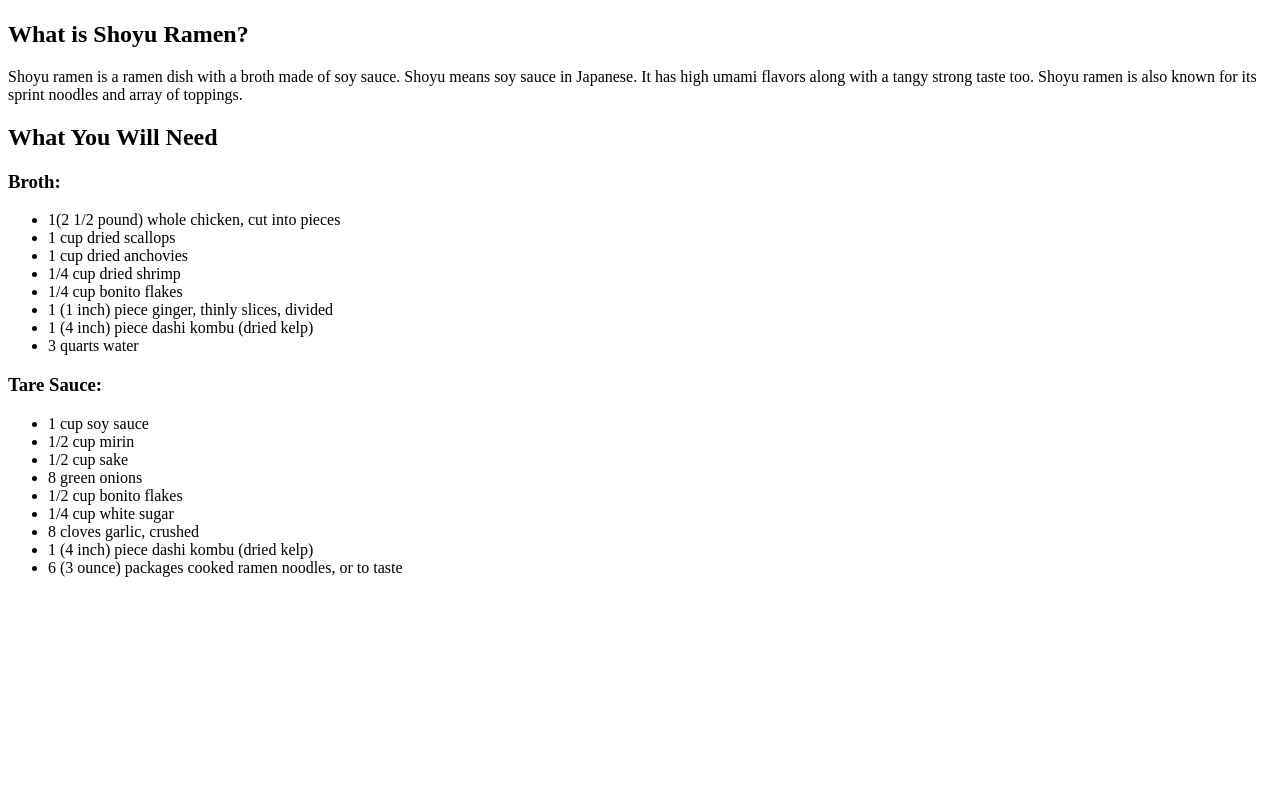
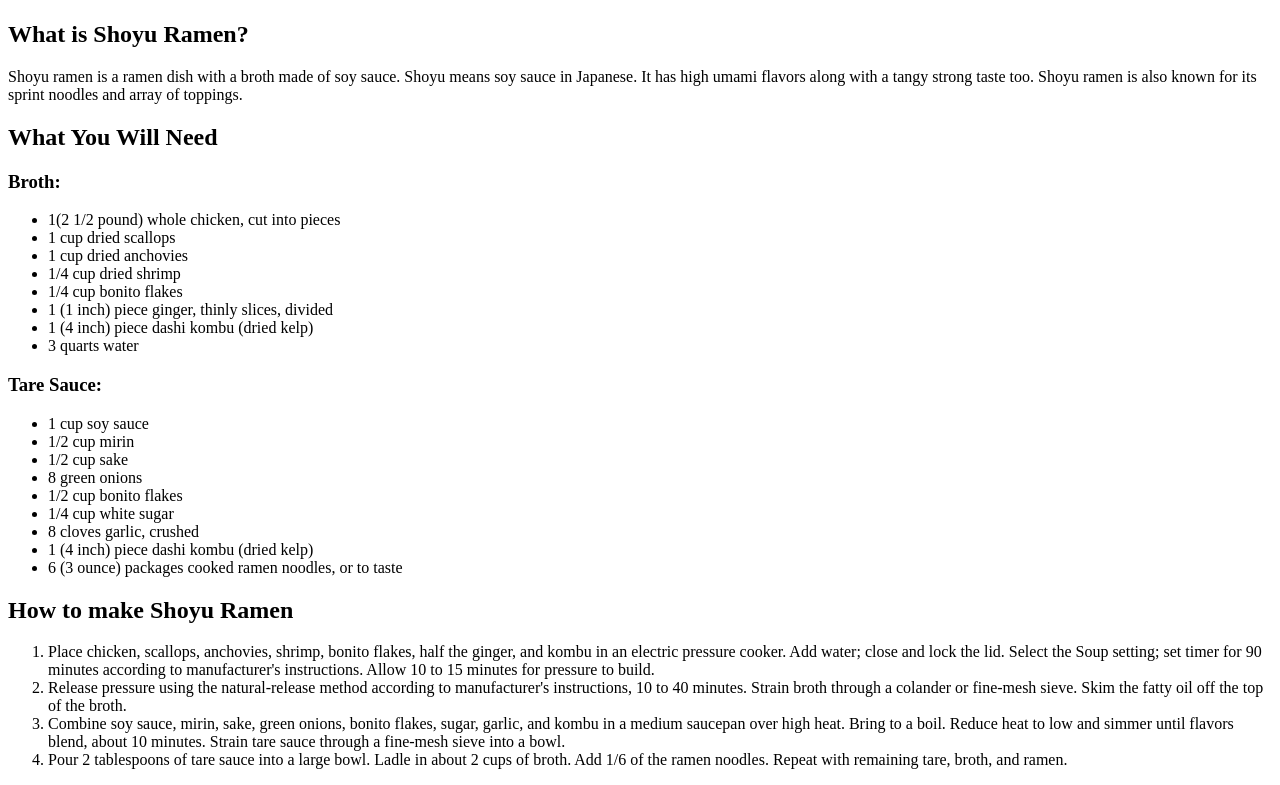
Before and after one commit to AdrianaVPerez/odin-recipes, a plain HTML site: page recipes/shoyu-ramen.html in a window 1280 px wide. Shown: the part 383-1168 px from the top of the page. Before the commit the page ends 976 px from the top, so only its background shows below. Drawn offline with Linux system fonts and the light colour scheme.

Commit message:
Pages added to index.html

```diff
--- a/recipes/shoyu-ramen.html
+++ b/recipes/shoyu-ramen.html
@@ -35,5 +35,12 @@
         <li>1 (4 inch) piece dashi kombu (dried kelp)</li>
         <li>6 (3 ounce) packages cooked ramen noodles, or to taste</li>
     </ul>
+    <h2>How to make Shoyu Ramen</h2>
+    <ol>
+        <li>Place chicken, scallops, anchovies, shrimp, bonito flakes, half the ginger, and kombu in an electric pressure cooker. Add water; close and lock the lid. Select the Soup setting; set timer for 90 minutes according to manufacturer's instructions. Allow 10 to 15 minutes for pressure to build.</li>
+        <li>Release pressure using the natural-release method according to manufacturer's instructions, 10 to 40 minutes. Strain broth through a colander or fine-mesh sieve. Skim the fatty oil off the top of the broth.</li>
+        <li>Combine soy sauce, mirin, sake, green onions, bonito flakes, sugar, garlic, and kombu in a medium saucepan over high heat. Bring to a boil. Reduce heat to low and simmer until flavors blend, about 10 minutes. Strain tare sauce through a fine-mesh sieve into a bowl.</li>
+        <li>Pour 2 tablespoons of tare sauce into a large bowl. Ladle in about 2 cups of broth. Add 1/6 of the ramen noodles. Repeat with remaining tare, broth, and ramen.</li>
+    </ol>
 </body>
 </html>
```
Also changed, not shown: index.html (+2 -1 lines), recipes/souvlaki.html (+1 -1 lines).
